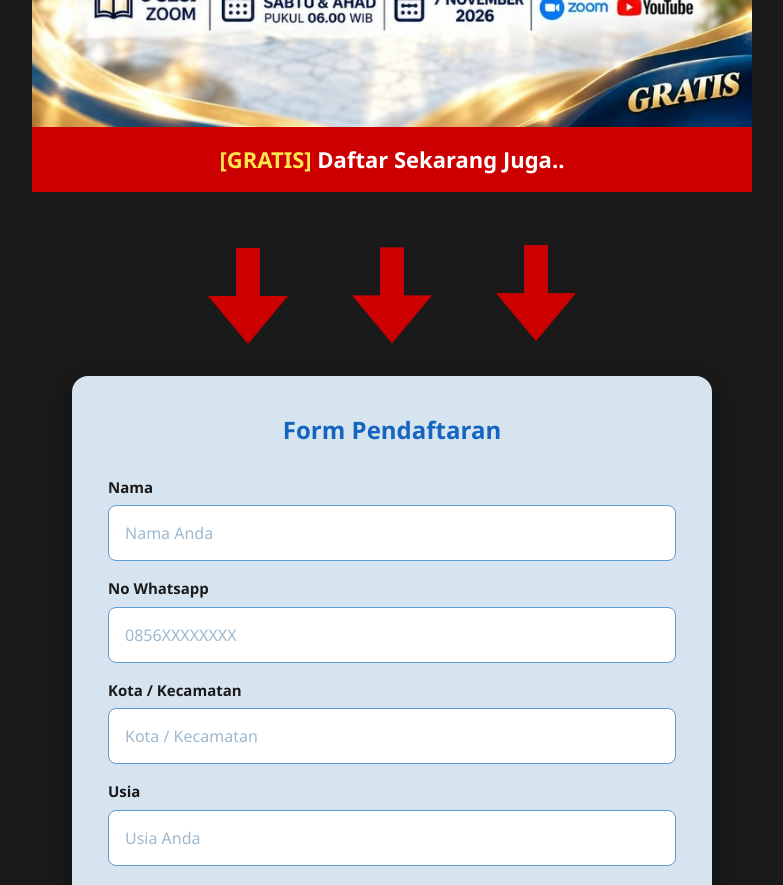
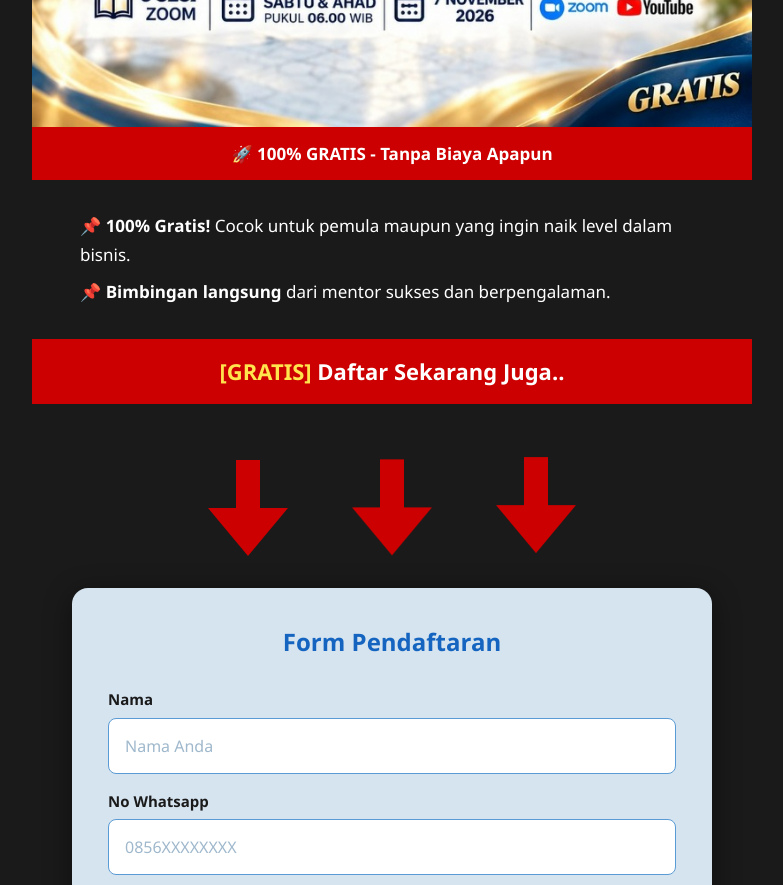
Before and after one commit to mfaizasysyauqi/sjp11, a Next.js app: page / in a window 1280 px wide. Shown: the part 1300-2185 px from the top of the page, without its empty margins (248-1031 px from the left). Built offline with nearby package versions, Linux system fonts and the light colour scheme.

Commit message:
feat: add banner and bullet points below poster image

```diff
--- a/app/page.tsx
+++ b/app/page.tsx
@@ -179,6 +179,15 @@ export default function Home() {
           display: block;
         }
 
+        .hero-points {
+          background: #1a1a1a;
+          color: #fff;
+          padding: 20px 22px;
+          font-size: 15px;
+          line-height: 1.7;
+        }
+        .hero-points p + p { margin-top: 8px; }
+
         .sub-banner {
           background: #cc0000;
           text-align: center;
@@ -285,6 +294,7 @@ export default function Home() {
           .promo-desc { font-size: 15px; }
           .promo-free-badge { font-size: 16px; }
 
+          .hero-points { padding: 26px 36px; font-size: 16px; }
           .sub-banner { font-size: 19px; padding: 14px 36px; }
 
           .arrows-area { gap: 48px; padding: 36px 36px; }
@@ -313,6 +323,7 @@ export default function Home() {
           .promo-desc { font-size: 16px; }
           .promo-free-badge { font-size: 17px; }
 
+          .hero-points { padding: 32px 48px; font-size: 17px; }
           .sub-banner { font-size: 22px; padding: 16px 56px; }
 
           .arrows-area { gap: 64px; padding: 44px 56px; }
@@ -375,6 +386,15 @@ export default function Home() {
             />
           </div>
 
+          {/* Red Banner Below Image */}
+          <div className="top-banner">🚀 100% GRATIS - Tanpa Biaya Apapun</div>
+
+          {/* Bullet points info below image */}
+          <div className="hero-points">
+            <p>📌 <strong>100% Gratis!</strong> Cocok untuk pemula maupun yang ingin naik level dalam bisnis.</p>
+            <p>📌 <strong>Bimbingan langsung</strong> dari mentor sukses dan berpengalaman.</p>
+          </div>
+
           {/* Sub-Banner */}
           <div className="sub-banner">
             <span className="yellow">[GRATIS]</span>
```
